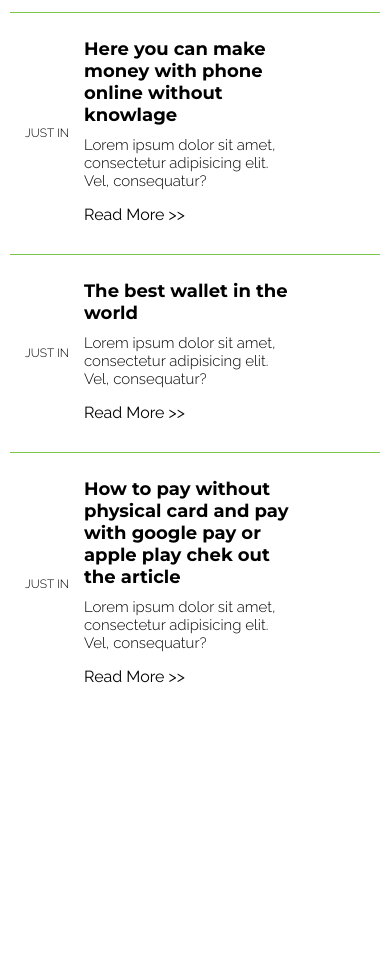
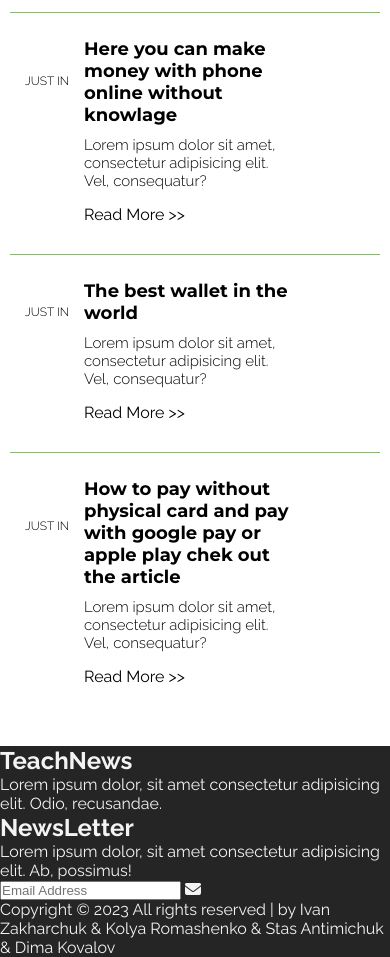
Before and after one commit to Thonatosss/team-work-news-site, a plain HTML site: page war-site/war.html in a window 390 px wide. Shown: the part 3651-4608 px from the top of the page. Before the commit the page ends 4397 px from the top, so only its background shows below. Drawn offline with Linux system fonts and the light colour scheme.

Commit message:
main page done & footer in process
make grid page for phone laptop and pc   in process footer css only

```diff
--- a/style/war.css
+++ b/style/war.css
@@ -246,11 +246,40 @@ display: none;
         display: grid;
         grid-template-columns: repeat(2, 1fr);
     }
+    .container-bottom-left{
+        display: grid;
+        grid-template-columns: repeat(2 1fr);
+    }
 }
 /*another*/
 @media(min-width:1080px){
     .banner{
         grid-template-columns: 1fr 2fr;
+    }
+}
+@media(max-width:500px){
+    .main-container-right article{
+        grid-template-columns: 1fr 3fr;
+        grid-template-rows: 1fr 1fr;
+    }
+    .main-container-right article h4{
+        grid-row: 1/2;
+        grid-column: 1/2;
+        align-items: flex-start;
+    }
+    .main-container-right article img{
+        grid-row: 2/3;
+        grid-column: 1/2;
+    }
+    .main-container-right article div{
+        grid-row: 1/3;
+        grid-column: 2/3;
+    }
+}
+@media(min-width:992px){
+    main{
+        display: grid;
+        grid-template-columns: repeat(2, 1fr);
     }
 }
 /* головне */
@@ -334,3 +363,8 @@ main a:hover{
 .main-container-right article div{
     margin-right: 10px;
 }
+/*Footer - футер*/
+footer{
+    background: #252525;
+    color: #f3f3f3;
+}
--- a/war-site/war.html
+++ b/war-site/war.html
@@ -69,7 +69,6 @@
             </div>
         </div>
     </header>
-</body>
 <section class="banner">
     <div class="banner-main-contant">
        <h2>Отримайте останні новини світу</h2>
@@ -240,8 +239,25 @@
             </div>
             <img src="/images/pexels-jack-sparrow-4199526.jpg" alt="Payment">
         </article>
-
     </section>
 </main>
+    <footer>
+        <div class="footer-container">
+            <div class="footer-left">
+                <h2>TeachNews</h2>
+                <p>Lorem ipsum dolor, sit amet consectetur adipisicing elit. Odio, recusandae.</p>
+            </div>
+        </div>
+        <div class="footer-right">
+            <h2>NewsLetter</h2>
+            <p>Lorem ipsum dolor, sit amet consectetur adipisicing elit. Ab, possimus!</p>
+            <div>
+                <input type="text" placeholder="Email Address">
+                <i class="fas fa-envelope"></i>
+            </div>
+        </div>
+        <p>Copyright &copy; 2023 All rights reserved | by Ivan Zakharchuk & Kolya Romashenko & Stas Antimichuk & Dima Kovalov</p>
+    </footer>
 <script src="/war-site/script.js"></script>
+    </body>
 </html>
```
